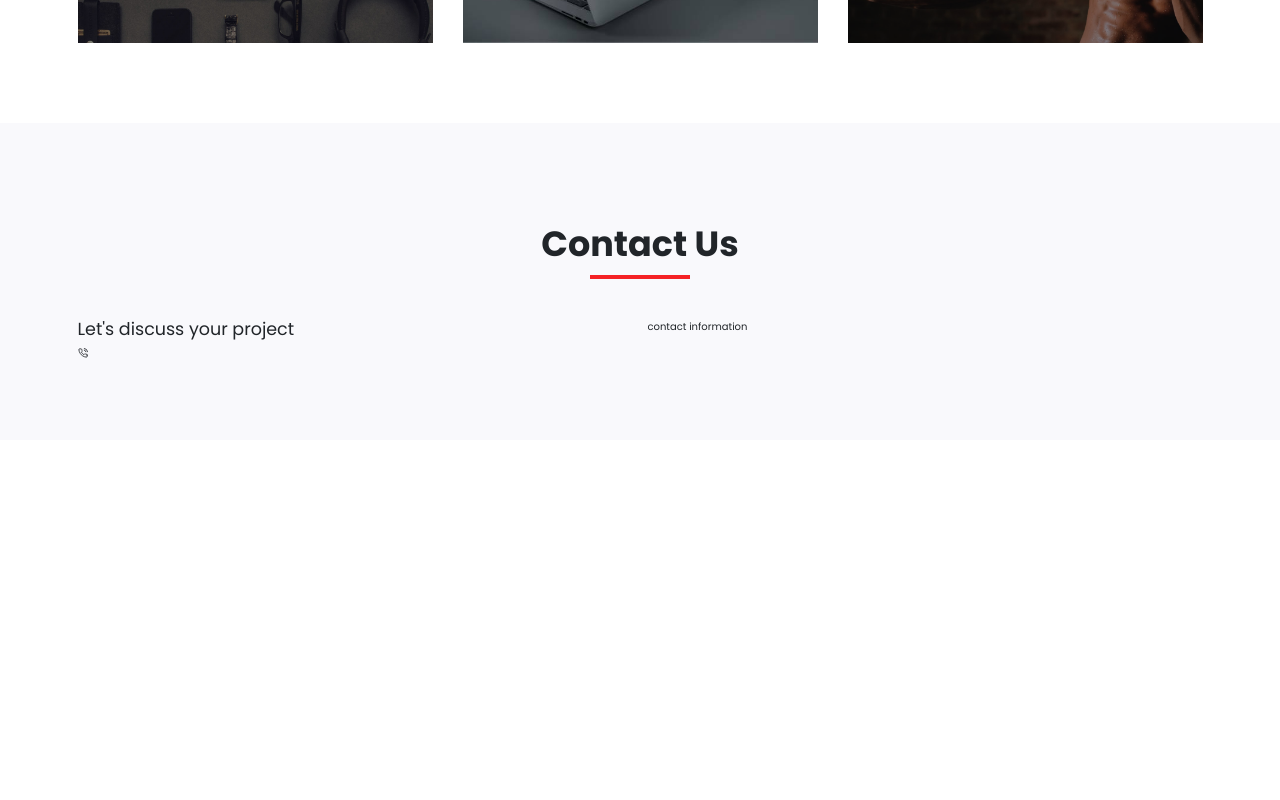
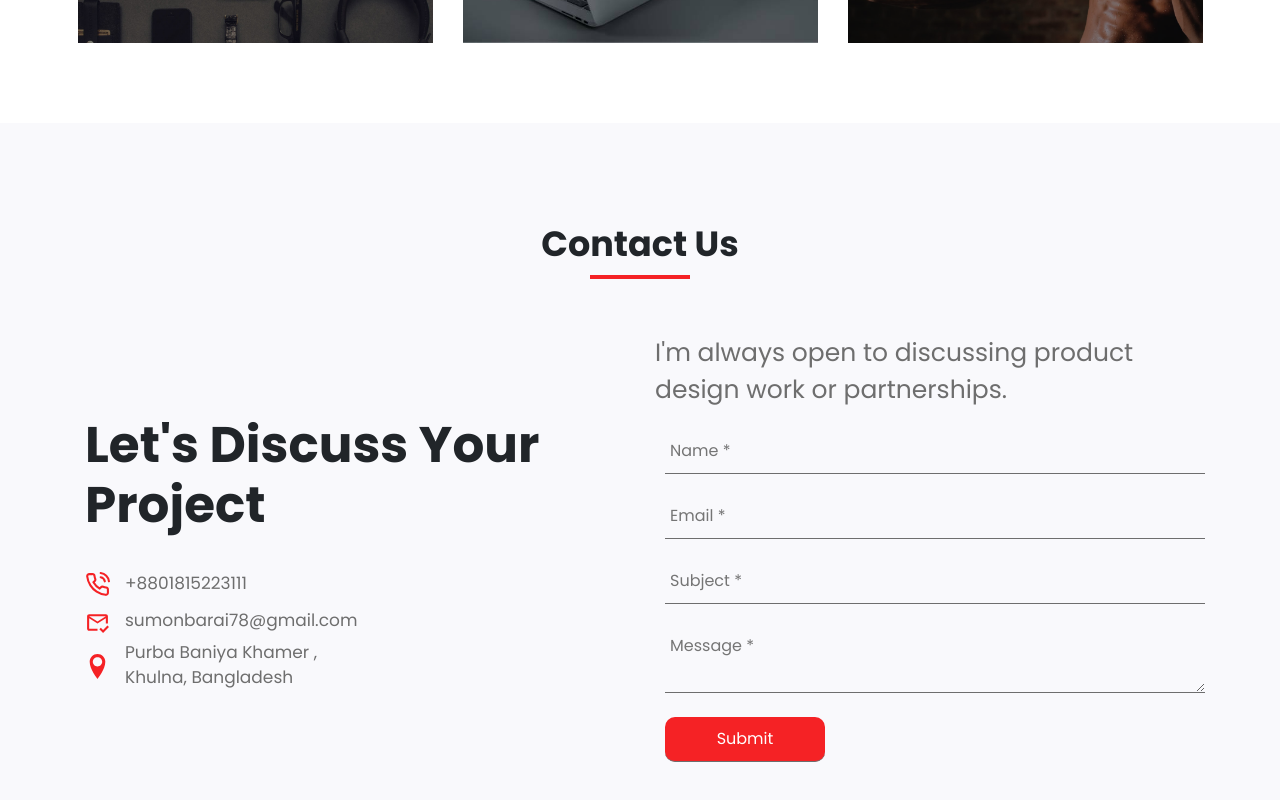
Before and after one commit to sumonbarai/my-portfolio-website, a React (Create React App) app: page / in a window 1280 px wide. Shown: the part 1408-2208 px from the top of the page. Before the commit the page ends 1848 px from the top, so only its background shows below. Built offline with nearby package versions, Linux system fonts and the light colour scheme.

Commit message:
contact section design completed

```diff
--- a/src/App.css
+++ b/src/App.css
@@ -36,4 +36,13 @@
     position: none !important;
     background-color: #0f172a;
   }
+  .navbar-toggler {
+    padding: 0.25rem 0.75rem;
+    font-size: 1.8rem !important;
+    line-height: 1;
+    background-color: #fff;
+    border: 1px solid #fff;
+    border-radius: 0.25rem;
+    transition: box-shadow 0.15s ease-in-out;
+  }
 }
--- a/src/pages/Home/Banner/Banner.js
+++ b/src/pages/Home/Banner/Banner.js
@@ -39,7 +39,7 @@ const Banner = () => {
             download cv
           </button>
         </div>
-        <div class="custom-shape-divider-bottom-1654717633">
+        <div className="custom-shape-divider-bottom-1654717633">
           <svg
             data-name="Layer 1"
             xmlns="http://www.w3.org/2000/svg"
@@ -48,7 +48,7 @@ const Banner = () => {
           >
             <path
               d="M598.97 114.72L0 0 0 120 1200 120 1200 0 598.97 114.72z"
-              class="shape-fill"
+              className="shape-fill"
             ></path>
           </svg>
         </div>
--- /dev/null
+++ b/src/pages/Home/Contact/Contact.css
@@ -0,0 +1,49 @@
+.contact-info {
+  font-size: 1.7rem;
+}
+.contact-info a {
+  color: #6e6e6e;
+  text-decoration: none;
+}
+.contact-info span {
+  color: #6e6e6e;
+}
+.contact-info a:hover {
+  color: #f52225;
+}
+.contact-information h3 {
+  font-size: 5rem;
+  font-weight: 700;
+  text-transform: capitalize;
+  margin-bottom: 3rem;
+}
+.color {
+  color: #f52225;
+}
+.contact-form .form-heading {
+  font-size: 2.5rem;
+  color: #6e6e6e;
+}
+.contact-form input,
+.contact-form textarea {
+  width: 100%;
+  border: none;
+  border-bottom: 1px solid #6e6e6e;
+  margin: 1rem;
+  font-size: 1.6rem;
+  background-color: transparent;
+  padding: 1rem 0.5rem;
+}
+.contact-form input:focus,
+.contact-form textarea:focus {
+  outline: none;
+}
+.contact-form input[type="submit"] {
+  width: 16rem;
+  background-color: #f52225;
+  color: #fff;
+  border-radius: 1rem;
+}
+.contact-form input[type="submit"]:hover {
+  background-color: #b11618;
+}
--- a/src/pages/Home/Contact/Contact.js
+++ b/src/pages/Home/Contact/Contact.js
@@ -1,5 +1,8 @@
 import React from "react";
+import "./Contact.css";
 import { FiPhoneCall } from "react-icons/fi";
+import { MdOutlineMarkEmailRead } from "react-icons/md";
+import { ImLocation } from "react-icons/im";
 
 const Contact = () => {
   return (
@@ -10,17 +13,53 @@ const Contact = () => {
     >
       <div className="container">
         <h2 className="section-title">contact us</h2>
-        <div className="row">
-          <div className="col-lg-6">
+        <div className="row g-4 align-items-center">
+          <div className="col-lg-6 p-4">
             <div className="contact-information">
               <h3>Let's discuss your project</h3>
-              <div className="icon">
-                <FiPhoneCall></FiPhoneCall>
+              <div className="contact-info">
+                <div className="mobile d-flex align-items-center">
+                  <div className="fs-1 me-4">
+                    <FiPhoneCall className="color"></FiPhoneCall>
+                  </div>
+                  <a href="tel:+8801815223111">+8801815223111</a>
+                </div>
+                <div className="email d-flex align-items-center">
+                  <div className="fs-1 me-4">
+                    <MdOutlineMarkEmailRead className="color"></MdOutlineMarkEmailRead>
+                  </div>
+                  <a href="mailto:sumonbarai78@gmail.com">
+                    sumonbarai78@gmail.com
+                  </a>
+                </div>
+                <div className="location d-flex align-items-center">
+                  <div className="fs-1 me-4">
+                    {" "}
+                    <ImLocation className="color"></ImLocation>
+                  </div>
+                  <span className="text-capitalize">
+                    Purba baniya khamer , <br />
+                    khulna, bangladesh
+                  </span>
+                </div>
               </div>
             </div>
           </div>
-          <div className="col-lg-6">
-            <div className="contact-form">contact information</div>
+          <div className="col-lg-6 p-4">
+            <div className="contact-form">
+              <p className="form-heading">
+                I'm always open to discussing product design work or
+                partnerships.
+              </p>
+              <form>
+                <input type="text" placeholder="Name *" />
+                <input type="email" placeholder="Email *" />
+                <input type="text" placeholder="Subject *" />
+                <textarea type="text" rows="2" placeholder="Message *" />
+
+                <input type="submit" value="Submit" />
+              </form>
+            </div>
           </div>
         </div>
       </div>
--- a/src/shared/NavBar/NavBar.css
+++ b/src/shared/NavBar/NavBar.css
@@ -14,11 +14,7 @@
 }
 
 .nav-area #logo {
-  font-size: 3rem !important;
   text-decoration: none;
-  color: #fff;
-}
-.nav-area #logo span {
   color: #f52225;
   font-size: 4rem;
 }
--- a/src/shared/NavBar/NavBar.js
+++ b/src/shared/NavBar/NavBar.js
@@ -9,7 +9,7 @@ const NavBar = () => {
       <Navbar expand="lg">
         <Container>
           <Link id="logo" to="/">
-            <span>S</span>umon<span>.</span>
+            Sumon.
           </Link>
           <Navbar.Toggle aria-controls="navbarScroll" />
           <Navbar.Collapse id="navbarScroll">
```
